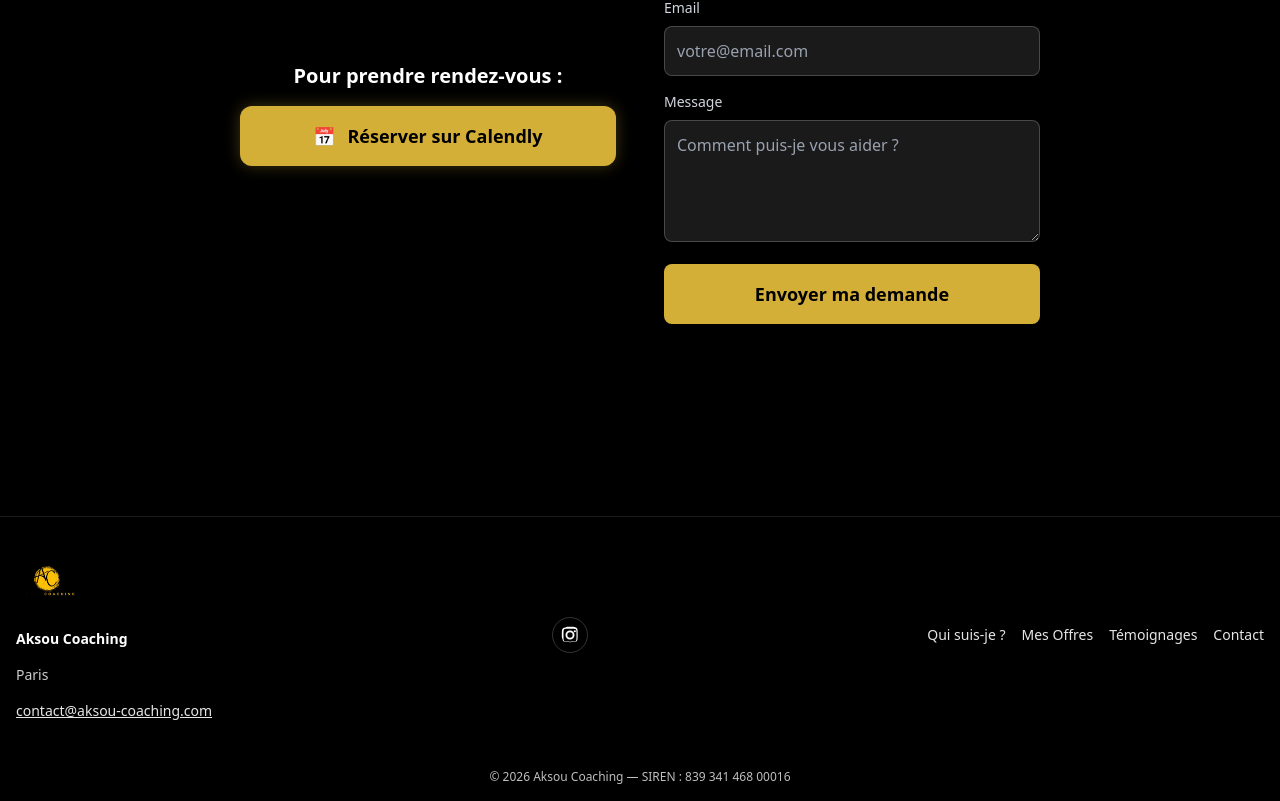
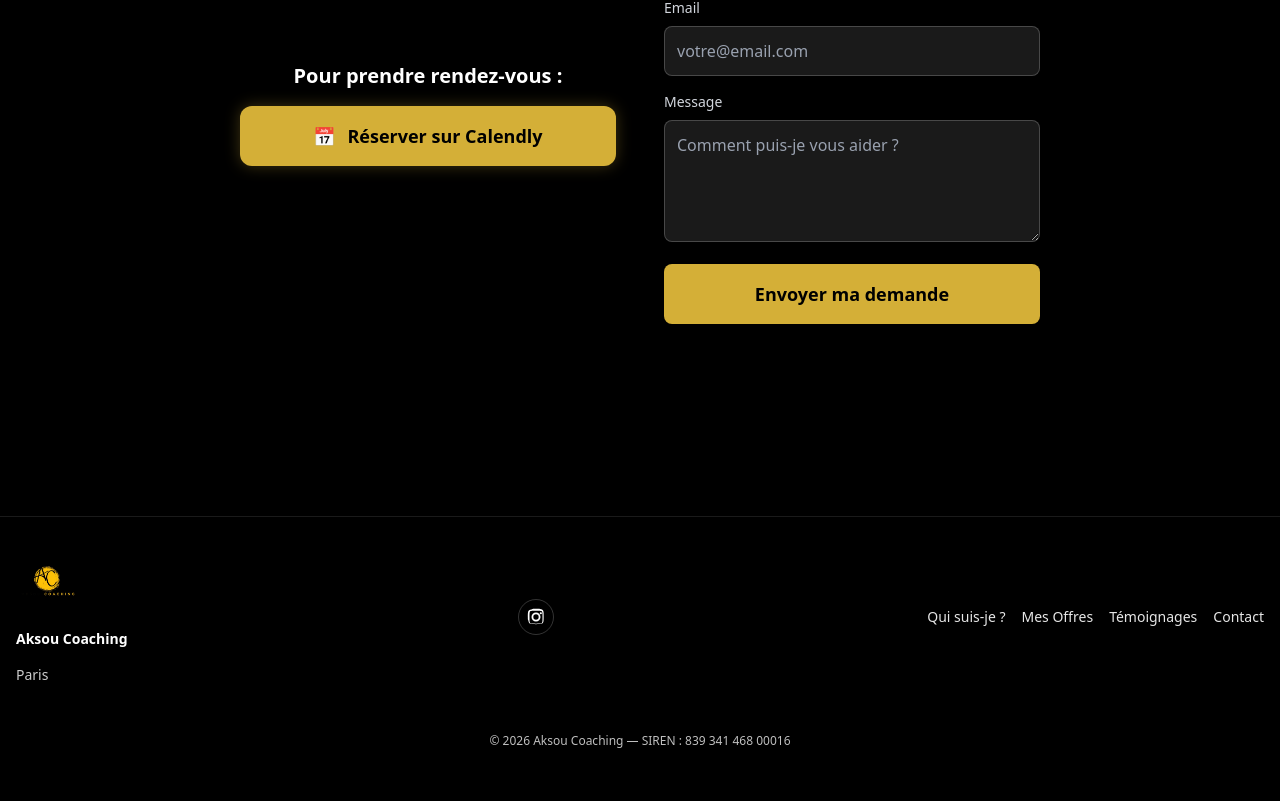
Before and after one commit to ChawkiSLIMANI/site-btp, a Next.js app: page /contact in a window 1280 px wide. Shown: the part 520-1321 px from the top of the page. After the commit the page ends 1285 px from the top, so only its background shows below. Built offline with nearby package versions, Linux system fonts and the light colour scheme; a web font is replaced by a local one.

Commit message:
chore(footer): remove email to prevent spam

```diff
--- a/src/components/layout/Footer.tsx
+++ b/src/components/layout/Footer.tsx
@@ -23,9 +23,7 @@ export function Footer() {
           <p className="opacity-80">
             {SITE.address}
           </p>
-          <a className="underline opacity-90" href={`mailto:${SITE.email}`}>
-            {SITE.email}
-          </a>
+
         </div>
 
         {/* Instagram seulement */}
```
